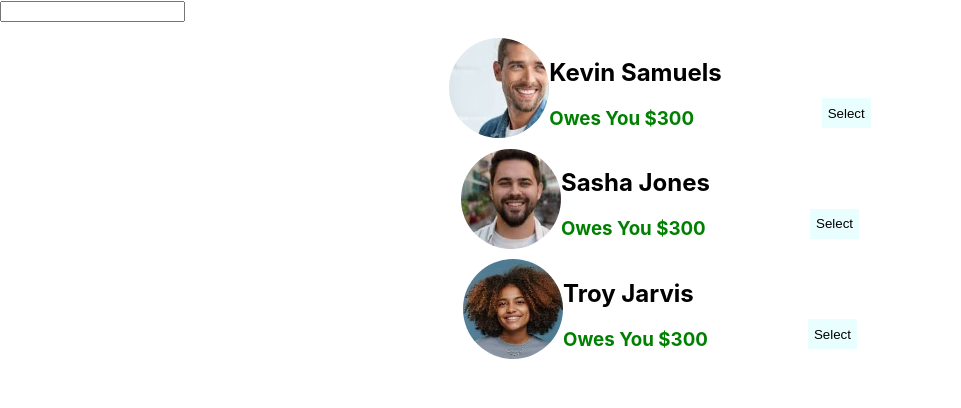
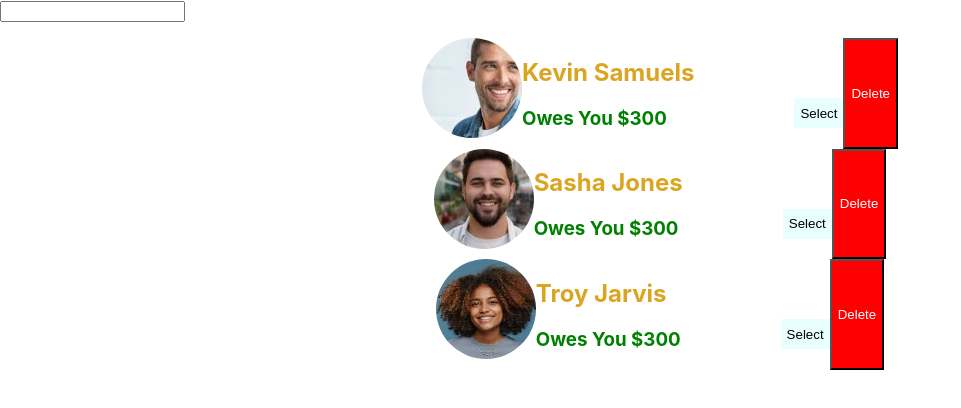
Before and after one commit to zakyboss/Eat-n-Split, a React (Create React App) app in the folder eat-n-split/: page / in a window 1280 px wide. Shown: the top 408 px of the page, without its empty margins (0-961 px from the left). Built offline with nearby package versions, Linux system fonts and the light colour scheme.

Commit message:
Added logic to toggle display of add friend form and select form

```diff
--- a/eat-n-split/src/AFriend.js
+++ b/eat-n-split/src/AFriend.js
@@ -1,14 +1,18 @@
-import './index.css';
-export default function AFriend({data}){
-    const {id, firstName, lastName,payments,photo}= data;
-    return(
-        <li  className='item'>
-          <img src={`${photo}`} alt={firstName} id='image'/>
+export default function AFriend({ data, onSelectFriend }) {
+    const { id, firstName, lastName, payments, photo } = data;
+
+    // Debugging
+    console.log("Photo URL:", photo);  // Check if the photo URL is correct
+console.log(photo)
+    return (
+        <li className="item">
+            <img src={photo} alt={firstName} id="image" />
             <span>
-                <h2>{firstName} {lastName}</h2>
-                <h3 style={{color:'green'}}>Owes You $300</h3>
+                <h2 style={{ color: "goldenrod" }}>{firstName} {lastName}</h2>
+                <h3 style={{ color: "green" }}>Owes You $300</h3>
             </span>
-                <button id='selectBtn'>Select</button>
+            <button id="selectBtn" onClick={onSelectFriend}>Select</button>
+            <button id="deleteBtn" style={{ backgroundColor: "red", color: "white" }}>Delete</button>
         </li>
-    )
+    );
 }
```
